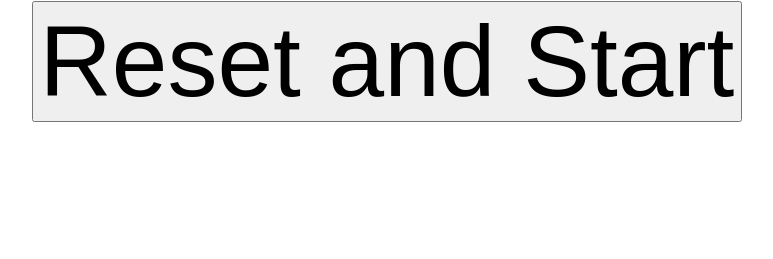
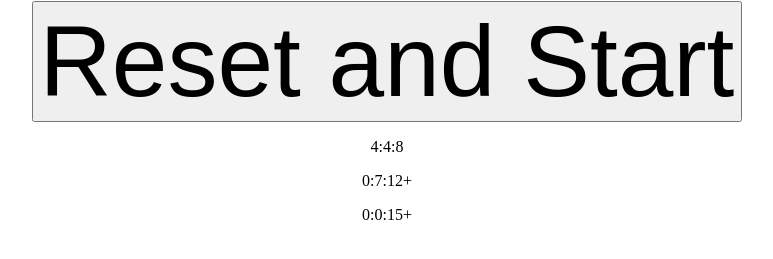
Before and after one commit to ortibazar/ortibazar.github.io, a plain HTML site: page stopwatch.html in a window 1280 px wide. Shown: the part 329-588 px from the top of the page, without its empty margins (253-1026 px from the left). Drawn offline with nearby package versions, Linux system fonts and the light colour scheme.

Commit message:
Update stopwatch.html
Add inhale, hold, and exhale seconds

```diff
--- a/stopwatch.html
+++ b/stopwatch.html
@@ -16,6 +16,11 @@
   </h1>
   <div style="text-align:center">
     <button id="start" style="text-align:center;font-size:100px">Reset and Start</button>
+  </div>
+  <div style="text-align:center">
+    <p>4:4:8</p>
+    <p>0:7:12+</p>
+    <p>0:0:15+</p>
   </div>
   <script>
     let display1 = $('#display1');
```
